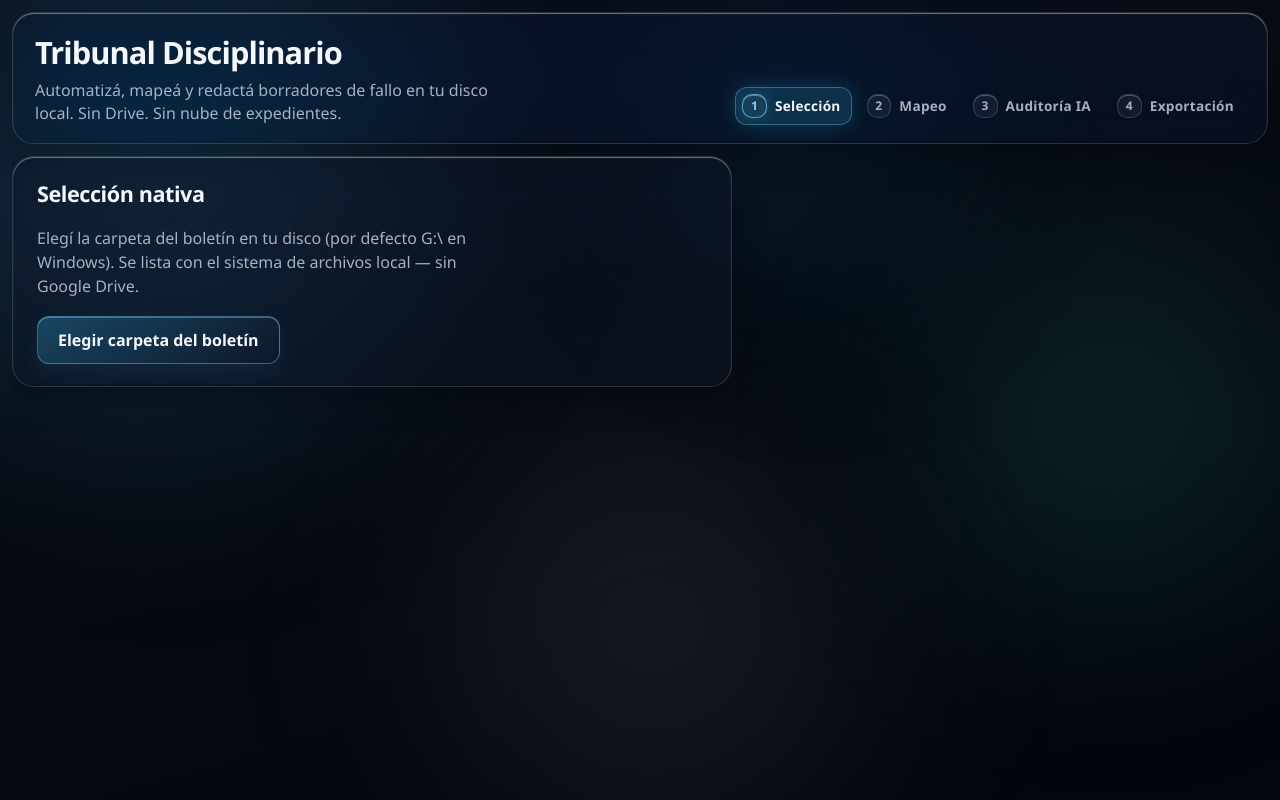
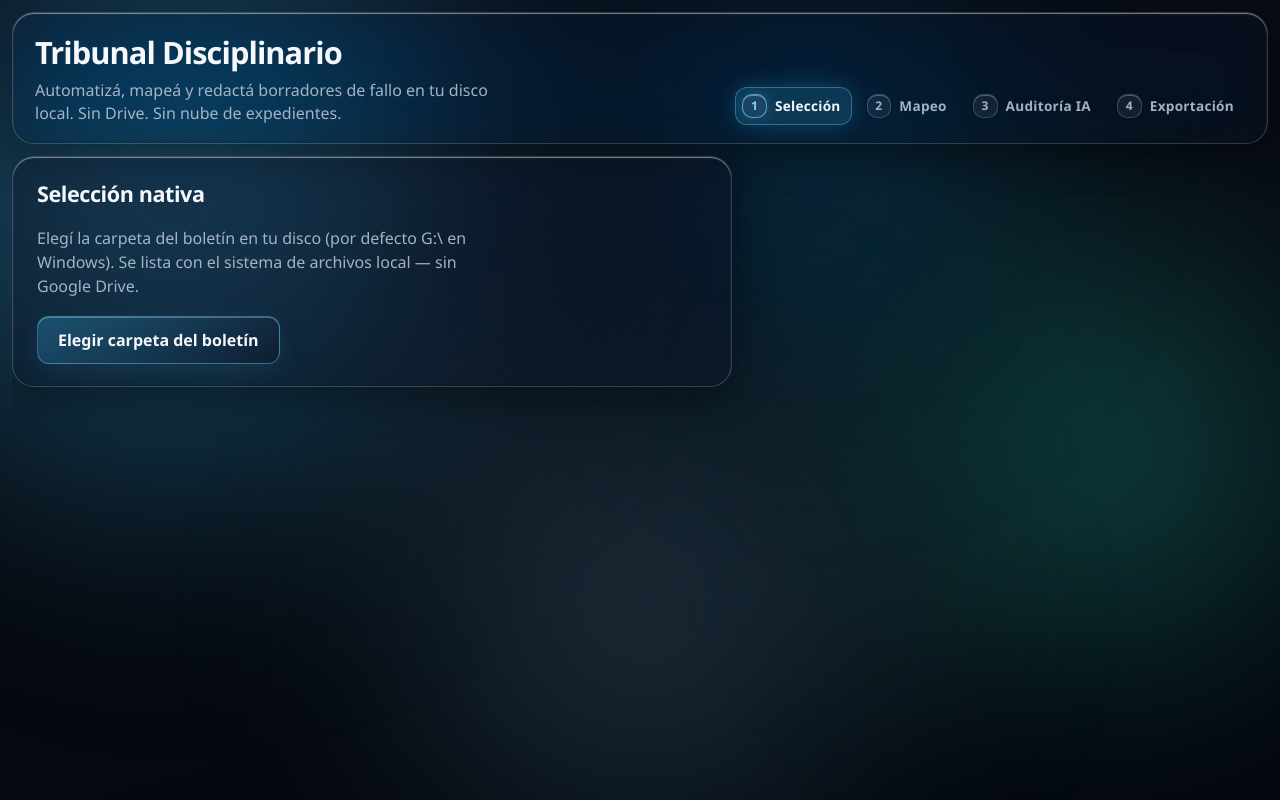
Before and after one commit to benicioralonso-hub/tribunal-desktop, a React (Vite) app: page / in a window 1280 px wide. Built offline with nearby package versions, Linux system fonts and the light colour scheme.

Commit message:
fix(ui): boost mesh chroma and glass translucency
Raise blob opacity and lower panel alpha so backdrop refraction
reads clearly behind structured squircle glass.

Co-authored-by: benicioralonso-hub <benicioralonso-hub@users.noreply.github.com>

```diff
--- a/src/styles/app.css
+++ b/src/styles/app.css
@@ -50,47 +50,47 @@ button:disabled {
 .mesh-blob {
   position: absolute;
   border-radius: 50%;
-  filter: blur(80px);
+  filter: blur(90px);
   opacity: 1;
   will-change: transform;
   animation: mesh-drift 28s var(--ease) infinite alternate;
 }
 
 .mesh-blob-a {
-  width: min(52vw, 620px);
-  height: min(52vw, 620px);
-  left: -8%;
-  top: -12%;
-  background: radial-gradient(circle at 40% 40%, var(--blob-a), transparent 70%);
+  width: min(58vw, 720px);
+  height: min(58vw, 720px);
+  left: -10%;
+  top: -14%;
+  background: radial-gradient(circle at 40% 40%, var(--blob-a), transparent 68%);
   animation-duration: 32s;
 }
 
 .mesh-blob-b {
-  width: min(44vw, 520px);
-  height: min(44vw, 520px);
-  right: -6%;
-  top: 18%;
-  background: radial-gradient(circle at 50% 50%, var(--blob-b), transparent 72%);
+  width: min(50vw, 600px);
+  height: min(50vw, 600px);
+  right: -8%;
+  top: 16%;
+  background: radial-gradient(circle at 50% 50%, var(--blob-b), transparent 70%);
   animation-duration: 36s;
   animation-delay: -6s;
 }
 
 .mesh-blob-c {
-  width: min(48vw, 560px);
-  height: min(48vw, 560px);
-  left: 28%;
-  bottom: -18%;
-  background: radial-gradient(circle at 50% 40%, var(--blob-c), transparent 70%);
+  width: min(54vw, 640px);
+  height: min(54vw, 640px);
+  left: 24%;
+  bottom: -20%;
+  background: radial-gradient(circle at 50% 40%, var(--blob-c), transparent 68%);
   animation-duration: 40s;
   animation-delay: -12s;
 }
 
 .mesh-blob-d {
-  width: min(36vw, 420px);
-  height: min(36vw, 420px);
-  right: 22%;
-  top: -8%;
-  background: radial-gradient(circle at 50% 50%, var(--blob-d), transparent 68%);
+  width: min(42vw, 500px);
+  height: min(42vw, 500px);
+  right: 18%;
+  top: -10%;
+  background: radial-gradient(circle at 50% 50%, var(--blob-d), transparent 66%);
   animation-duration: 30s;
   animation-delay: -4s;
 }
@@ -256,7 +256,7 @@ button:disabled {
 }
 
 .glass-panel-header {
-  background: rgba(15, 23, 42, 0.38);
+  background: rgba(15, 23, 42, 0.28);
 }
 
 .stage-select {
--- a/src/styles/tokens.css
+++ b/src/styles/tokens.css
@@ -9,18 +9,18 @@
   --paper-mid: #0a101c;
 
   /* ——— Liquid glass material ——— */
-  --glass: rgba(15, 23, 42, 0.42);
-  --glass-strong: rgba(15, 23, 42, 0.55);
-  --glass-soft: rgba(255, 255, 255, 0.05);
-  --glass-border: rgba(255, 255, 255, 0.14);
-  --glass-border-strong: rgba(255, 255, 255, 0.22);
-  --glass-highlight: rgba(255, 255, 255, 0.4);
-  --glass-shadow: rgba(0, 0, 0, 0.28);
+  --glass: rgba(15, 23, 42, 0.34);
+  --glass-strong: rgba(15, 23, 42, 0.48);
+  --glass-soft: rgba(255, 255, 255, 0.06);
+  --glass-border: rgba(255, 255, 255, 0.18);
+  --glass-border-strong: rgba(255, 255, 255, 0.3);
+  --glass-highlight: rgba(255, 255, 255, 0.5);
+  --glass-shadow: rgba(0, 0, 0, 0.32);
   --blur: blur(24px) saturate(150%) brightness(1.1);
   --glass-inset:
-    inset 0 1px 1px rgba(255, 255, 255, 0.4),
-    inset 0 -1px 1px rgba(0, 0, 0, 0.12);
-  --glass-drop: 0 12px 32px rgba(0, 0, 0, 0.28);
+    inset 0 1px 1px rgba(255, 255, 255, 0.45),
+    inset 0 -1px 1px rgba(0, 0, 0, 0.14);
+  --glass-drop: 0 14px 36px rgba(0, 0, 0, 0.32);
   --glass-elevated:
     var(--glass-inset),
     var(--glass-drop);
@@ -45,11 +45,11 @@
   --ok-bg: rgba(20, 83, 45, 0.4);
   --ok-fg: #86efac;
 
-  /* ——— Mesh blob colors (analogous, low chroma) ——— */
-  --blob-a: rgba(56, 189, 248, 0.22);
-  --blob-b: rgba(45, 212, 191, 0.16);
-  --blob-c: rgba(148, 163, 184, 0.14);
-  --blob-d: rgba(14, 165, 233, 0.12);
+  /* ——— Mesh blob colors (analogous; visible under glass) ——— */
+  --blob-a: rgba(56, 189, 248, 0.42);
+  --blob-b: rgba(45, 212, 191, 0.32);
+  --blob-c: rgba(125, 211, 252, 0.22);
+  --blob-d: rgba(14, 165, 233, 0.28);
 
   /* ——— Typography ——— */
   --font-display: "Syne", "Segoe UI", sans-serif;
```
